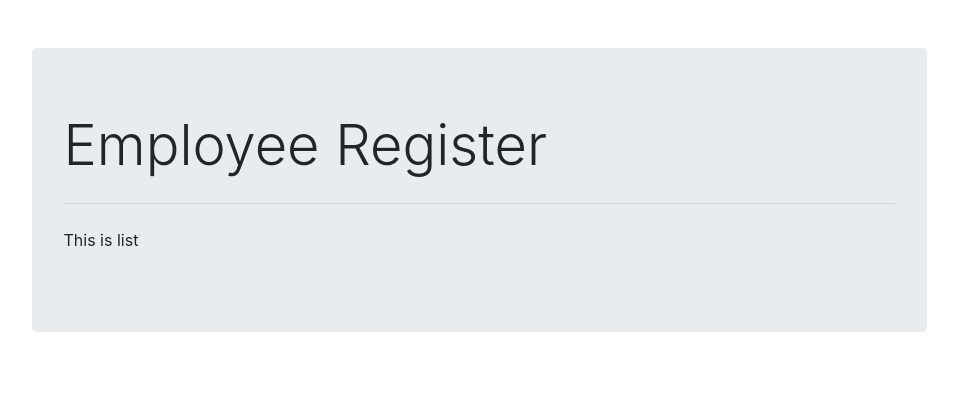
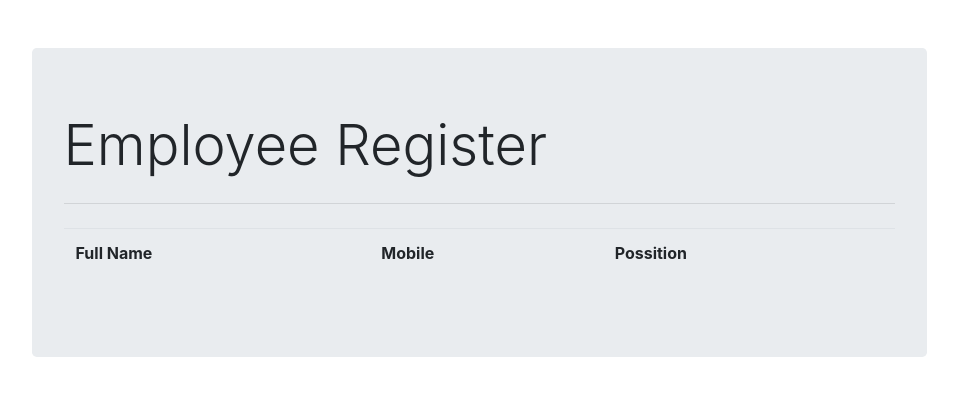
Before and after one commit to mohamedbako/Employee-Register-CRUD, a Django app: page /employee/list/ in a window 1280 px wide. Shown: the top 396 px of the page, without its empty margins (161-1119 px from the left). Run offline with Django 4.2, Linux system fonts and the light colour scheme; data that the repository does not hold is empty; some libraries are stand-ins or nearby versions.

Commit message:
send data to postgres

```diff
--- a/EmployeeRegister/templates/EmployeeRegister/EmpForm.html
+++ b/EmployeeRegister/templates/EmployeeRegister/EmpForm.html
@@ -15,5 +15,9 @@
             {{ form.Possition|as_crispy_field }}
         </div>
     </div>
+    <button class="btn btn-success" type="submit">
+        Submit
+        <i class="fa-solid fa-cloud-arrow-up"></i>
+    </button>
 </form>
 {% endblock body %}
--- a/EmployeeRegister/templates/EmployeeRegister/EmpList.html
+++ b/EmployeeRegister/templates/EmployeeRegister/EmpList.html
@@ -3,5 +3,23 @@
 
 
 {% block body %}
-    <p>This is list</p>
+    <table class="table table-borderless">
+        <thead class="border-buttom font-weight-bold">
+            <tr>
+                <td>Full Name</td>
+                <td>Mobile</td>
+                <td>Possition</td>
+            </tr>
+        </thead>
+        <tbody>
+            {% for employee in EmpList %}
+            <tr>
+                <td> {{employee.fullName}} </td>
+                <td> {{employee.Mobile}} </td>
+                <td> {{employee.Possition}} </td>
+            </tr>
+            {% endfor %}
+        </tbody>
+    </table>
+
 {% endblock body %}
--- a/EmployeeRegister/views.py
+++ b/EmployeeRegister/views.py
@@ -1,14 +1,21 @@
-from django.shortcuts import render
+from django.shortcuts import render , redirect
 from .forms import EmployeeForms
+from .models import Employees
 # Create your views here.
 
 
 def employeeList(requset):
-    return render(requset, 'EmployeeRegister/EmpList.html')
+    context = {'EmpList': Employees.objects.all()}
+    return render(requset, 'EmployeeRegister/EmpList.html', context)
 
 def employeeForm(request):
-    form = EmployeeForms()
-    return render(request, 'EmployeeRegister/EmpForm.html', {'form': form})
-
+    if request.method == 'GET':
+        form = EmployeeForms()
+        return render(request, 'EmployeeRegister/EmpForm.html', {'form': form})
+    else:
+        form = EmployeeForms(request.POST)
+        if form.is_valid():
+            form.save()
+        return redirect('/employee/list')
 def employeeDelete(requset):
     pass
```
Also changed, not shown: EmployeeRegister/forms.py (+8 -1 lines), EmployeeRegister/models.py (line endings or trailing spaces).
